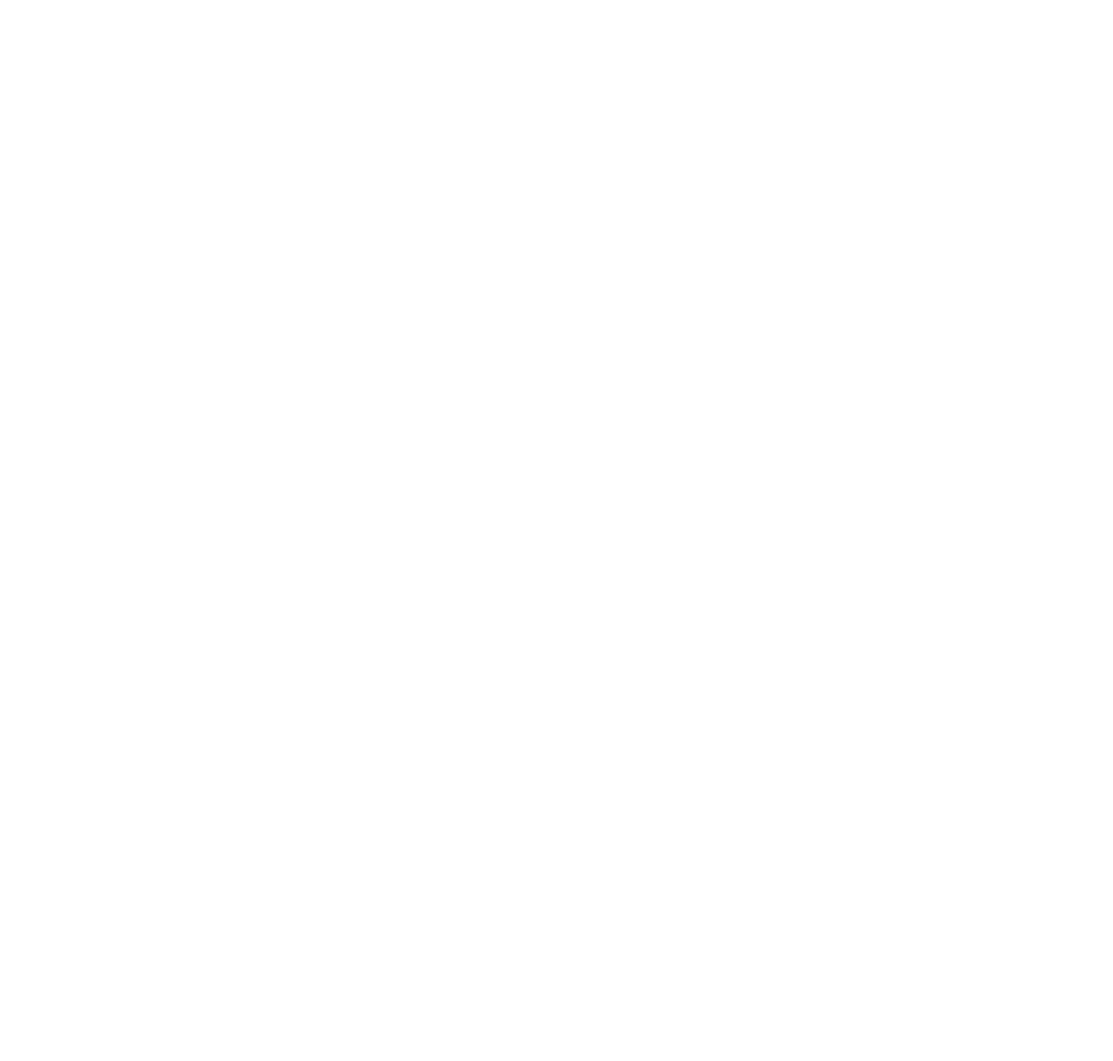
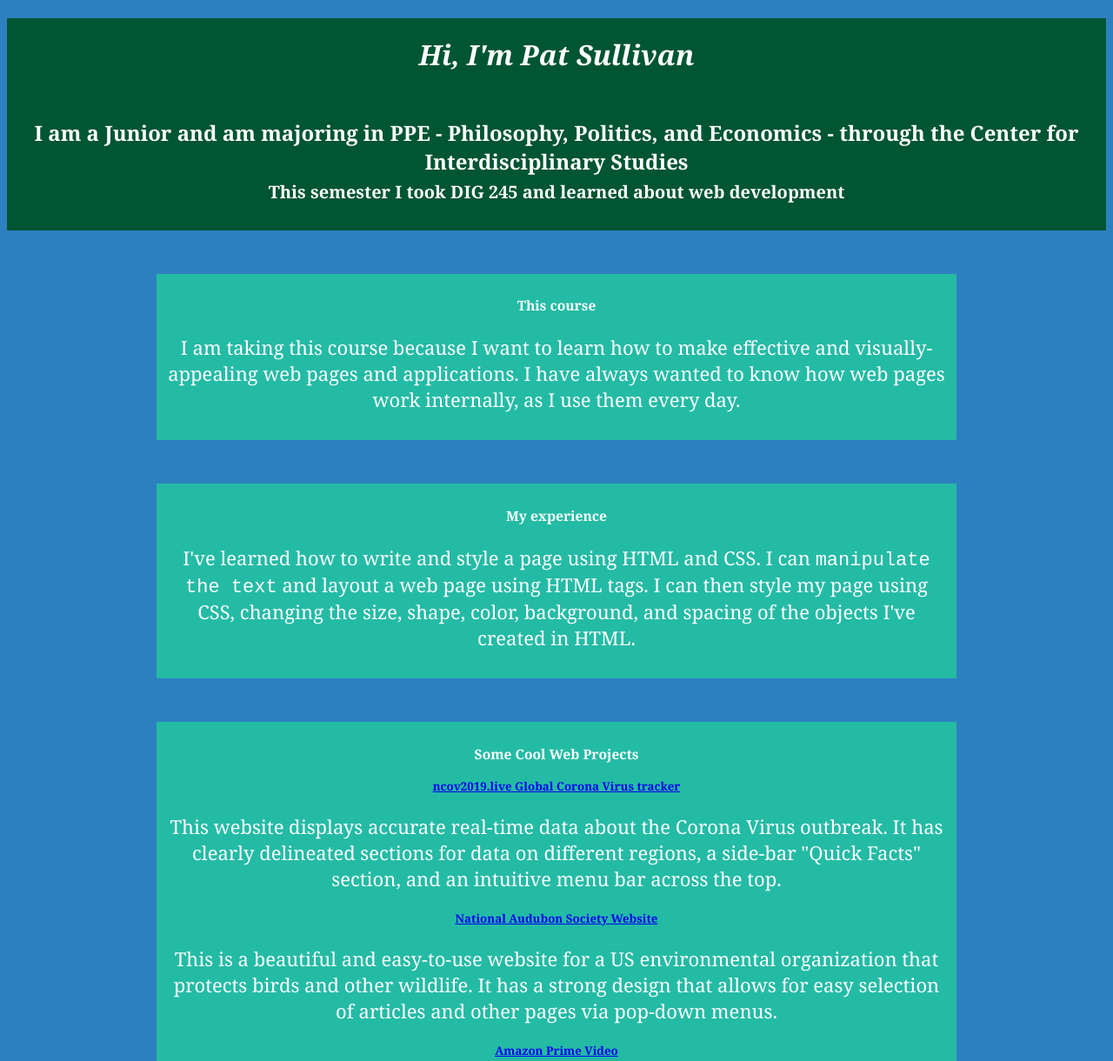
Before and after one commit to jfarmer/dig245-a1, a plain HTML site: page index.html in a window 1280 px wide. Shown: the top 1220 px of the page at 87% size. Before the commit the page ends 800 px from the top, so only its background shows below. Drawn offline with Linux system fonts and the light colour scheme.

Commit message:
DIG245a first pass

```diff
--- a/index.html
+++ b/index.html
@@ -4,9 +4,66 @@
   <meta charset="UTF-8">
   <meta name="viewport" content="width=device-width, initial-scale=1.0">
   <meta http-equiv="X-UA-Compatible" content="ie=edge">
-  <title>Hello, YOUR_NAME</title>
+  <title>Hello, Pat</title>
+  <style>
+    header {
+      background: #053;
+      margin: 0 auto;
+    }
+    h1 {
+      font-size: 32px;
+      padding: 20px 0 0 0;
+      font-style: italic;
+    }
+    h2 {
+      font-size: 22;
+      padding: 30px;
+    }
+    body {
+      background: rgb(45, 128, 191);
+      text-align: center;
+      font-family: cambria;
+      color: white;
+    }
+    div {
+      padding: 10px;
+      margin: 50px auto;
+      background: rgb(36, 187, 165);
+      max-width: 900px;
+      text-align: center;
+    }
+    p {
+      font-size: 22px;
+    }
+    h4 {
+      font-size: 28;
+      color:
+    }
+  </style>
 </head>
+
 <body>
-  <!-- use this space to add your own content -->
+  <header>
+    <h1> Hi, I'm Pat Sullivan </h1>
+    <h2> I am a Junior and am majoring in PPE - Philosophy, Politics, and Economics - through the Center for Interdisciplinary Studies <br /> <small> This semester I took DIG 245 and learned about web development </h2>
+  </header>
+  <div>
+    <h3> This course </h3>
+    <p> I am taking this course because I want to learn how to make effective and visually-appealing web pages and applications. I have always wanted to know how web pages work internally, as I use them every day.</p>
+  </div>
+  <div>
+    <h3>My experience</h3>
+    <p> I've learned how to write and style a page using HTML and CSS. I can <code>manipulate the text</code> and layout a web page using HTML tags. I can then style my page using CSS, changing the size, shape, color, background, and spacing of the objects I've created in HTML.</p>
+  </div>
+  <div>
+    <h3> Some Cool Web Projects </h3>
+    <h4><a href="https://ncov2019.live/data" target="_blank"> ncov2019.live Global Corona Virus tracker </a></h4>
+    <p> This website displays accurate real-time data about the Corona Virus outbreak. It has clearly delineated sections for data on different regions, a side-bar "Quick Facts" section, and an intuitive menu bar across the top.  </p>
+    <h4><a href="https://www.audubon.org/" target="_blank"> National Audubon Society Website </a></h4>
+    <p> This is a beautiful and easy-to-use website for a US environmental organization that protects birds and other wildlife. It has a strong design that allows for easy selection of articles and other pages via pop-down menus. </p>
+    <h4><a href="https://www.amazon.com/Amazon-Video/b/?ie=UTF8&node=2858778011&ref_=nav_dvm_us_eg_cs_nav_rec_T1" target="_blank"> Amazon Prime Video </a></h4>
+    <p> Amazon Prime Video's landing page is heavy on images and allows users to hover over each movie/tv show to get more information about the selection. </p>
+  </div>
+
 </body>
 </html>
```
